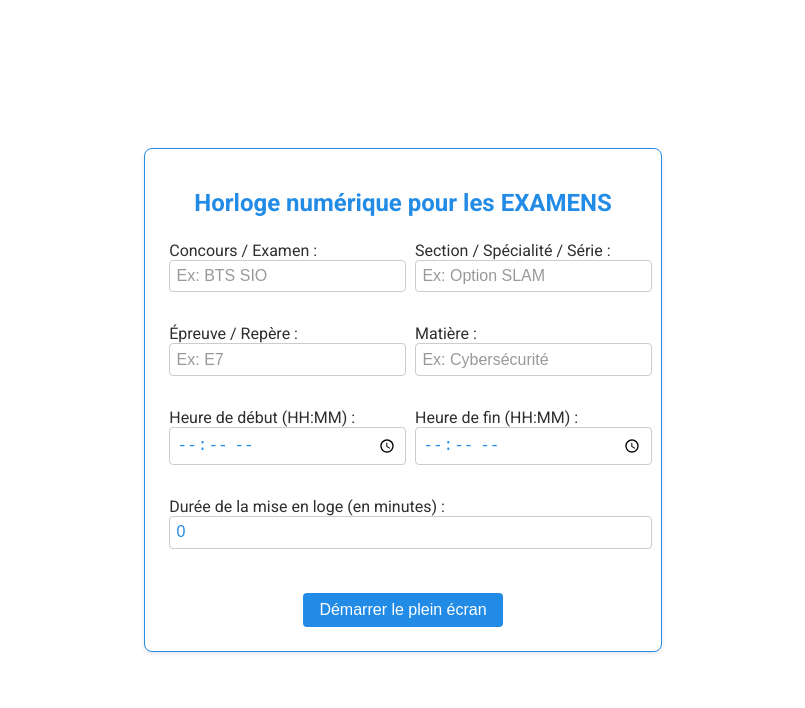
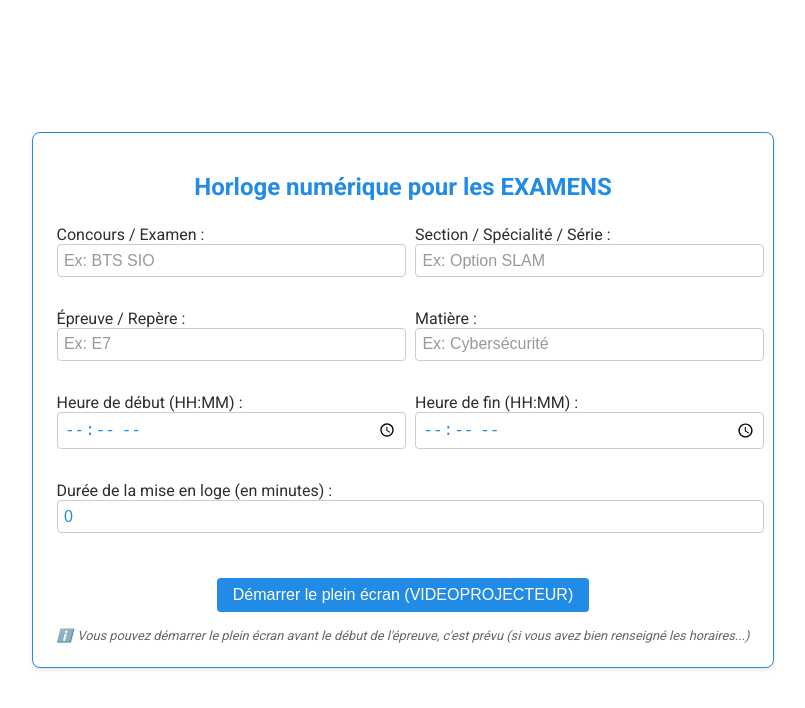
Before and after one commit to sioalbert/horloge-examens, a plain HTML site: page index.html in a window 1280 px wide. Shown: the whole page, without its empty margins (237-1042 px from the left). Drawn offline with Linux system fonts and the light colour scheme.

Commit message:
info sous bouton

```diff
--- a/index.html
+++ b/index.html
@@ -249,7 +249,10 @@
     <div class="error-message" id="logeError">La mise en loge ne peut pas être plus longue que l'épreuve</div>
     <div class="error-message" id="requiredTimeError">Saisir au moins l'heure de début et de fin</div>
     <div class="button-container">
-      <button id="startButton" onclick="validateAndStart();">Démarrer le plein écran</button>
+      <button id="startButton" onclick="validateAndStart();">Démarrer le plein écran (VIDEOPROJECTEUR)</button>
+      <div style="margin-top: 1rem; font-size: 0.8rem; color: #666; text-align: center; font-style: italic;">
+        <span style="margin-right: 0.3rem;">ℹ️</span>Vous pouvez démarrer le plein écran avant le début de l'épreuve, c'est prévu (si vous avez bien renseigné les horaires...)
+      </div>
     </div>
   </div>
 
```
